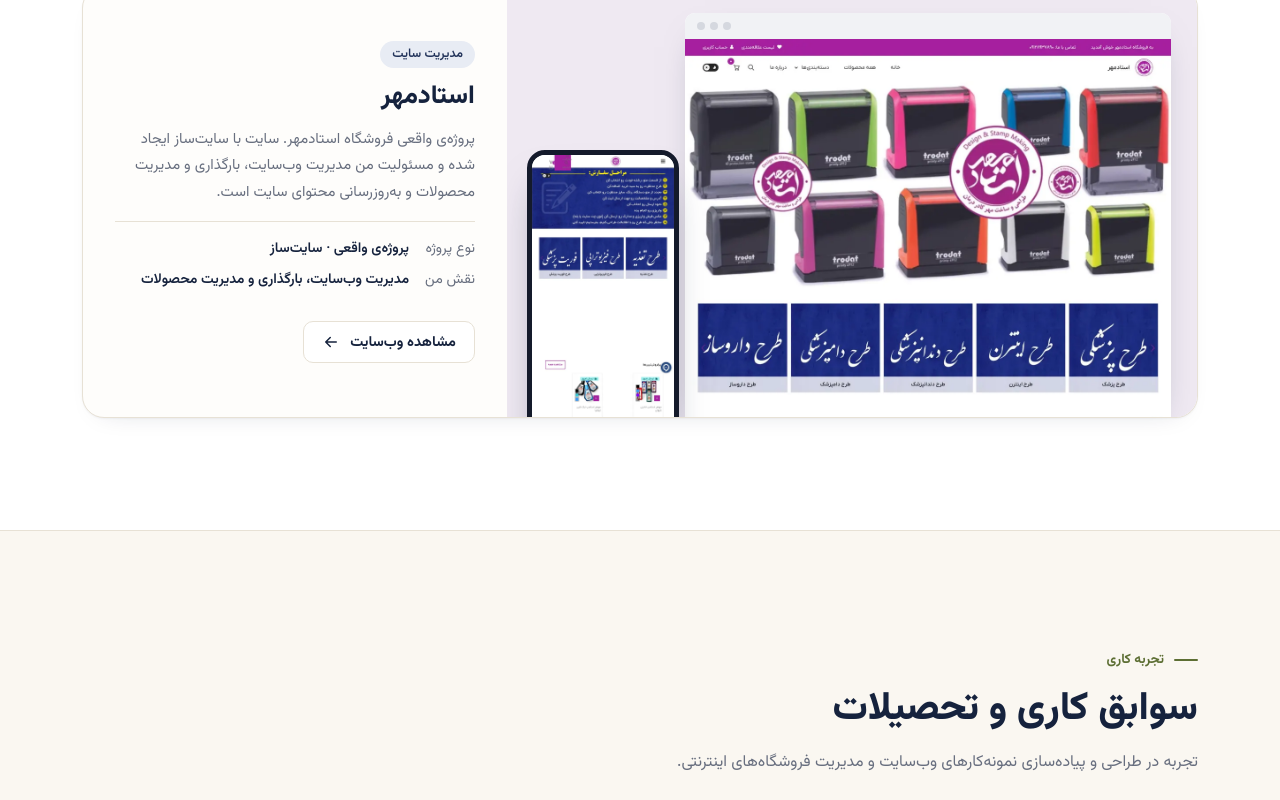
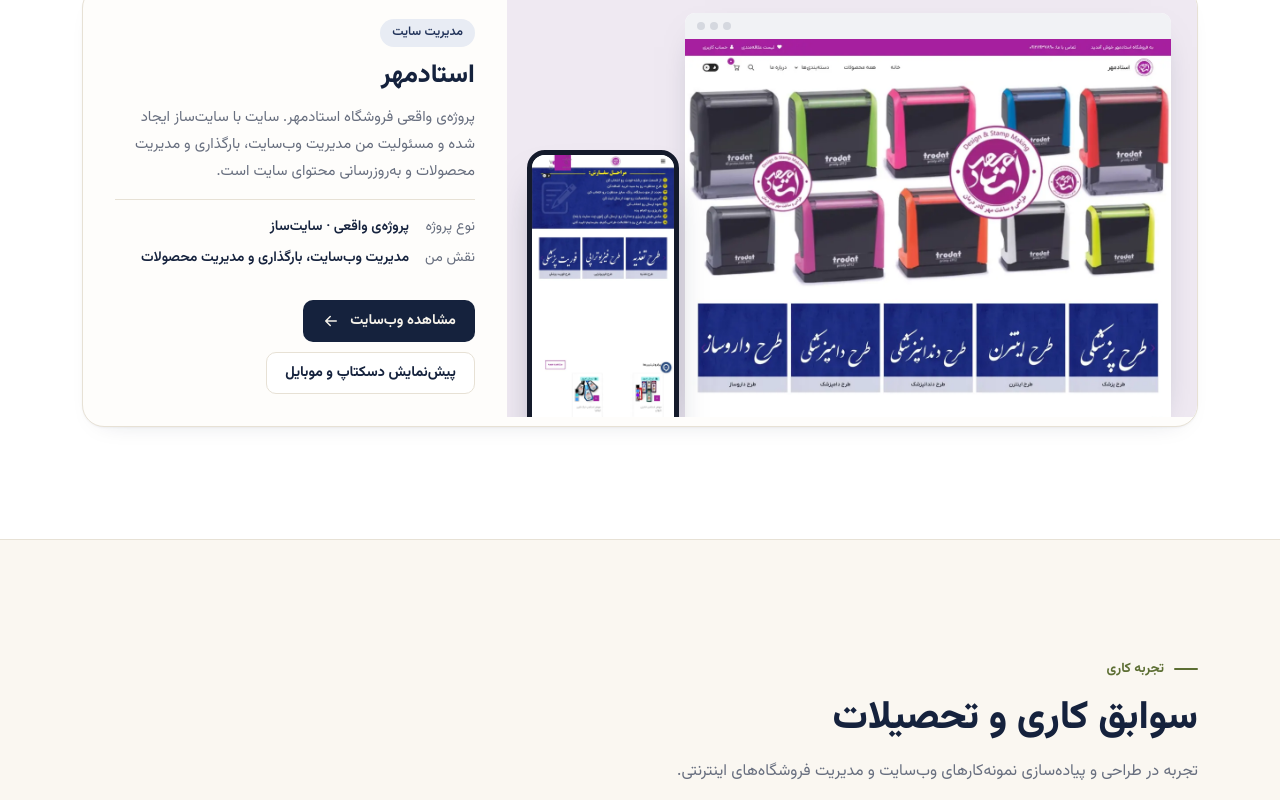
Before and after one commit to mohadeseh-tavakoli/mohadeseh-tavakoli.github.io, a plain HTML site: page index.html in a window 1280 px wide. Shown: the part 6395-7195 px from the top of the page. Drawn offline with Linux system fonts and the light colour scheme.

Commit message:
Link Ostadmehr live site
Co-Authored-By: Claude Opus 5.5 <noreply@anthropic.com>
Claude-Session: https://claude.ai/code/session_01HWAtA12DogNJmLycSidT4C

```diff
--- a/index.html
+++ b/index.html
@@ -614,7 +614,7 @@ const DESIGNS = [
 /* Real site built on a site builder by others: my role is site & product management only. */
 const MANAGED = [
   { featured:true, title:"استادمهر", desc:"پروژه‌ی واقعی فروشگاه استادمهر. سایت با سایت‌ساز ایجاد شده و مسئولیت من مدیریت وب‌سایت، بارگذاری و مدیریت محصولات و به‌روزرسانی محتوای سایت است.",
-    type:"پروژه‌ی واقعی · سایت‌ساز", platform:"سایت‌ساز", url:"", desk:"img/mehr-desk.webp", mob:"img/mehr-mob.webp", st:"#EFE9F2" }
+    type:"پروژه‌ی واقعی · سایت‌ساز", platform:"سایت‌ساز", url:"https://ostadmohr.ir/", desk:"img/mehr-desk.webp", mob:"img/mehr-mob.webp", st:"#EFE9F2" }
 ];
 /* Per-group labels: tag on the card, my role, status. Set url on a project to link «مشاهده وب‌سایت» to the live site. */
 const KINDS = {
```
